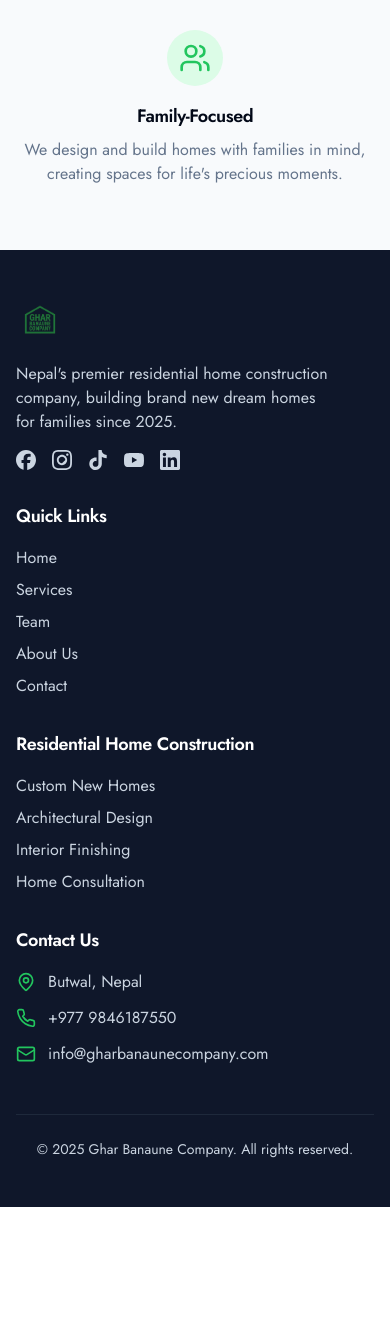
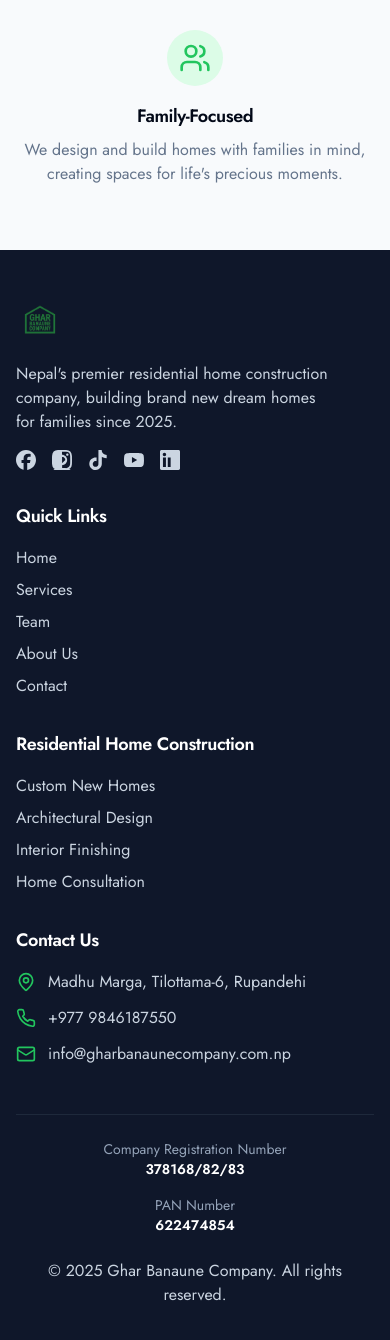
Before and after one commit to romanthapa8848/ghar-banaune-company, a Next.js app: page / in a window 390 px wide. Shown: the part 2644-3984 px from the top of the page. Before the commit the page ends 3851 px from the top, so only its background shows below. Built offline with nearby package versions, Linux system fonts and the light colour scheme.

Commit message:
feat: update footer and contact info layout
Remove website section from footer and contact page;
center copyright text; display registration and PAN above it;
show location, phone, and email in footer contact info.

Co-authored-by: Roman Thapa <140083949+romanthapa8848@users.noreply.github.com>

```diff
--- a/app/contact/page.tsx
+++ b/app/contact/page.tsx
@@ -3,7 +3,7 @@ import { Card, CardContent } from "@/components/ui/card"
 import { Input } from "@/components/ui/input"
 import { Label } from "@/components/ui/label"
 import { Textarea } from "@/components/ui/textarea"
-import { MapPin, Phone, Mail, Clock, Globe } from "lucide-react"
+import { MapPin, Phone, Mail, Clock } from "lucide-react"
 
 import Navbar from "@/components/navbar"
 import Footer from "@/components/footer"
@@ -89,7 +89,7 @@ export default function ContactPage() {
                     </div>
                     <div>
                       <h3 className="font-medium">Our Location</h3>
-                      <p className="text-muted-foreground">Butwal, Nepal</p>
+                      <p className="text-muted-foreground">Madhu Marga, Tilottama-6, Rupadehi</p>
                     </div>
                   </div>
 
@@ -110,16 +110,6 @@ export default function ContactPage() {
                     <div>
                       <h3 className="font-medium">Email Address</h3>
                       <p className="text-muted-foreground">info@gharbanaunecompany.com</p>
-                    </div>
-                  </div>
-
-                  <div className="flex items-start gap-4">
-                    <div className="rounded-full bg-primary-100 p-2">
-                      <Globe className="h-5 w-5 text-primary-500" />
-                    </div>
-                    <div>
-                      <h3 className="font-medium">Website</h3>
-                      <p className="text-muted-foreground">www.gharbanaunecompany.com.np</p>
                     </div>
                   </div>
 
--- a/components/footer.tsx
+++ b/components/footer.tsx
@@ -34,7 +34,7 @@ export default function Footer() {
                 className="hover:text-primary-500 transition-colors"
               >
                 <svg className="h-5 w-5" fill="currentColor" viewBox="0 0 24 24" aria-hidden="true">
-                  <path d="M12 2.163c3.204 0 3.584.012 4.85.07 3.252.148 4.771 1.691 4.919 4.919.058 1.265.069 1.645.069 4.849 0 3.205-.012 3.584-.069 4.849-.149 3.225-1.664 4.771-4.919 4.919-1.266.058-1.644.07-4.85.07-3.204 0-3.584-.012-4.849-.07-3.26-.149-4.771-1.699-4.919-4.92-.058-1.265-.073-1.689-.073-4.849 0-3.204.013-3.583.07-4.849.149-3.227 1.664-4.771 4.919-4.919 1.266-.057 1.645-.069 4.849-.069zm0-2.163c-3.259 0-3.667.014-4.947.072-4.358.2-6.78 2.618-6.98 6.98-.059 1.281-.073 1.689-.073 4.948 0 3.259.014 3.668.072 4.948.2 4.358 2.618 6.78 6.98 6.98 1.281.058 1.689.072 4.948.072 3.259 0 3.668-.014 4.948-.072 4.354-.2 6.782-2.618 6.979-6.98.059-1.28.073-1.689.073-4.948 0-3.259-.014-3.667-.072-4.947-.196-4.354-2.617-6.78-6.979-6.98-1.281-.057-1.69-.073-4.949-.073zm0 5.838c-3.403 0-6.162 2.759-6.162 6.162s2.759 6.163 6.162 6.163 6.162-2.759 6.162-6.163c0-3.403-2.759-6.162-6.162-6.162zm0 10.162c-2.209 0-4-1.79-4-4 0-2.209 1.791-4 4-4s4 1.791 4 4zm6.406-11.845c-.796 0-1.441.645-1.441 1.44s.645 1.44 1.441 1.44c.795 0 1.439-.645 1.439-1.44s-.644-1.44-1.439-1.44z" />
+                  <path d="M12 2.163c3.204 0 3.584.012 4.85.07 3.252.148 4.771 1.691 4.919 4.919.058 1.265.069 1.645.069 4.849 0 3.205-.012 3.584-.069 4.849-.149 3.225-2.664 4.771-4.919 4.919-1.266.058-1.644.07-4.85.07-3.204 0-3.584-.012-4.849-.07-4.358-.2-6.78 2.618-6.98 6.98-.059 1.281-.073 1.689-.073 4.948 0 3.259.014 3.668.072 4.948.2 4.358 2.618 6.78 6.98 6.98 1.281.058 1.689.072 4.948.072 3.259 0 3.668-.014 4.948-.072 4.354-.2 6.782-2.618 6.979-6.98.059-1.28.073-1.689.073-4.948 0-3.259-.014-3.667-.072-4.947-.196-4.354-2.617-6.78-6.979-6.98-1.281-.057-1.645-.069-4.849-.069zm0-2.163c-3.259 0-3.667.014-4.947.072-4.358.2-6.78 2.618-6.98 6.98-.059 1.281-.073 1.689-.073 4.948 0 3.259.014 3.668.072 4.948.2 4.358 2.618 6.78 6.98 6.98 1.281.058 1.689.072 4.948.072 3.259 0 3.668-.014 4.948-.072 4.354-.2 6.782-2.618 6.979-6.98.059-1.28.073-1.689.073-4.948 0-3.259-.014-3.667-.072-4.947-.196-4.354-2.617-6.78-6.979-6.98-1.281-.057-1.69-.073-4.949-.073zm0 5.838c-3.403 0-6.162 2.759-6.162 6.162s2.759 6.163 6.162 6.163 6.162-2.759 6.162-6.163c0-3.403-2.759-6.162-6.162-6.162zm0 10.162c-2.209 0-4-1.79-4-4 0-2.209 1.791-4 4-4s4 1.791 4 4zm6.406-11.845c-.796 0-1.441.645-1.441 1.44s.645 1.44 1.441 1.44c.795 0 1.439-.645 1.439-1.44s-.644-1.44-1.439-1.44z" />
                 </svg>
                 <span className="sr-only">Instagram</span>
               </Link>
@@ -67,7 +67,7 @@ export default function Footer() {
                 className="hover:text-primary-500 transition-colors"
               >
                 <svg className="h-5 w-5" fill="currentColor" viewBox="0 0 24 24" aria-hidden="true">
-                  <path d="M20.447 20.452h-3.554v-5.569c0-1.328-.027-3.037-1.852-3.037-1.853 0-2.136 1.445-2.136 2.939v5.667H9.351V9h3.414v1.561h.046c.477-.9 1.637-1.85 3.37-1.85 3.601 0 4.267 2.37 4.267 5.455v6.286zM5.337 7.433c-1.144 0-2.063-.926-2.063-2.065 0-1.138.92-2.063 2.063-2.063 1.14 0 2.064.925 2.064 2.063 0 1.139-.925 2.065-2.064 2.065zm1.782 13.019H3.555V9h3.564v11.452zM22.225 0H1.771C.792 0 0 .774 0 1.729v20.542C0 23.227.792 24 1.771 24h20.451C23.2 24 24 23.227 24 22.271V1.729C24 .774 23.2 0 22.222 0h.003z" />
+                  <path d="M20.447 20.452h-3.554v-5.569c0-1.328-.027-3.037-1.852-3.037-1.853 0-2.136 1.445-2.136 2.939v5.667H9.351V9h3.414v11.452zM5.337 7.433c-1.144 0-2.063-.926-2.063-2.065 0-1.138.92-2.063 2.063-2.063 1.14 0 2.064.925 2.064 2.063 0 1.139-.925 2.065-2.064 2.065zm1.782 13.019H3.555V9h3.564v11.452zM22.225 0H1.771C.792 0 0 .774 0 1.729v20.542C0 23.227.792 24 1.771 24h20.451C23.2 24 24 23.227 24 22.271V1.729C24 .774 23.2 0 22.222 0h.003z" />
                 </svg>
                 <span className="sr-only">LinkedIn</span>
               </Link>
@@ -136,7 +136,7 @@ export default function Footer() {
             <ul className="space-y-3">
               <li className="flex items-start gap-3">
                 <MapPin className="mt-0.5 h-5 w-5 text-primary-500" />
-                <span>Butwal, Nepal</span>
+                <span>Madhu Marga, Tilottama-6, Rupandehi</span>
               </li>
               <li className="flex items-center gap-3">
                 <Phone className="h-5 w-5 text-primary-500" />
@@ -144,14 +144,24 @@ export default function Footer() {
               </li>
               <li className="flex items-center gap-3">
                 <Mail className="h-5 w-5 text-primary-500" />
-                <span>info@gharbanaunecompany.com</span>
+                <span>info@gharbanaunecompany.com.np</span>
               </li>
             </ul>
           </div>
         </div>
 
-        <div className="mt-12 border-t border-slate-800 pt-6 text-center text-sm">
-          <p>&copy; {new Date().getFullYear()} Ghar Banaune Company. All rights reserved.</p>
+        <div className="mt-12 border-t border-slate-800 pt-6">
+          <div className="mb-6 grid grid-cols-1 gap-4 text-center text-sm md:grid-cols-2">
+            <div>
+              <p className="text-slate-400">Company Registration Number</p>
+              <p className="font-semibold text-white">378168/82/83</p>
+            </div>
+            <div>
+              <p className="text-slate-400">PAN Number</p>
+              <p className="font-semibold text-white">622474854</p>
+            </div>
+          </div>
+          <p className="text-center">&copy; {new Date().getFullYear()} Ghar Banaune Company. All rights reserved.</p>
         </div>
       </div>
     </footer>
```
